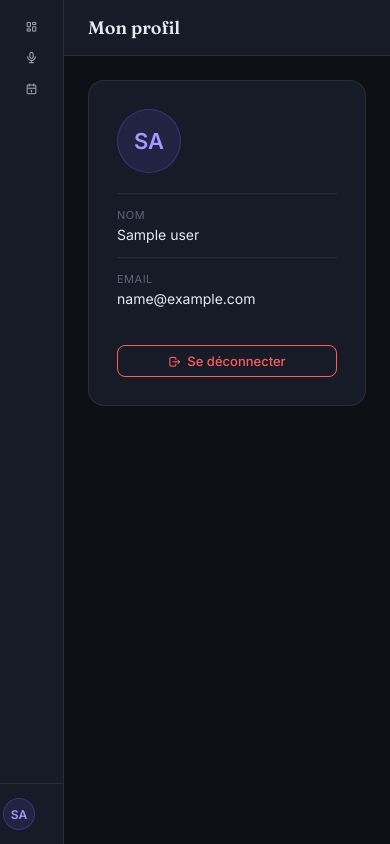
After one commit to malickl/Scribe-RNCP, a Flask app: page /profil in a window 390 px wide. The commit adds this page. Run offline with Flask 3, Linux system fonts and the light colour scheme; the visitor is signed in with stand-in values (Sample User, id 1); a database or web service that is not in the repository returns one stand-in record (values such as "Sample title"); some libraries are stand-ins or nearby versions.

Commit message:
Dashboard polish, bot tracking, profile page, dictaphone naming
- Fix data-actions attribute breaking on tojson's unescaped quotes,
  which silently prevented actions from ever rendering in the panel
- Add a close (X) button to the meeting detail panel
- Track already-assigned bots via existing titre+date (no schema
  change) and show a "Bot programmé" badge instead of the button
- Hide visio meetings from the dashboard entirely until they've
  actually taken place, instead of showing them as "pending"
- Drop the periodic dashboard auto-reload
- Add /profil: shows name/email with a logout button gated behind a
  confirmation modal, instead of logging out on a single sidebar click
- Add /renommer: rename a meeting or recording after the fact,
  scoped to the owning user to prevent cross-account edits
- Dictaphone: prompt for a recording name (defaulting to "Enregistrement
  dictaphone") after stopping, before upload; fix layout regression
  where the capture step lost its flex centering

```diff
--- a/routes/auth.py
+++ b/routes/auth.py
@@ -4,10 +4,10 @@ OAuth Google, connexion, gestion des utilisateurs.
 """
 import json
 import os
-from flask import Blueprint, request, session, redirect, url_for
+from flask import Blueprint, request, session, redirect, url_for, render_template
 from google_auth_oauthlib.flow import Flow
 from googleapiclient.discovery import build
-from utils.database import get_or_create_user
+from utils.database import get_or_create_user, get_user
 
 auth_bp = Blueprint("auth", __name__)
 
@@ -73,6 +73,20 @@ def callback():
 
 
 
+@auth_bp.route("/profil")
+def profil():
+    if 'user_id' not in session:
+        return redirect(url_for('auth.login'))
+
+    return render_template("profil.html", user=get_user(session['user_id']))
+
+
+@auth_bp.route("/logout")
+def logout():
+    session.clear()
+    return redirect(url_for('index'))
+
+
 @auth_bp.route("/conditions")
 def conditions():
     with open("dpa.txt", "r", encoding="utf-8") as f:
--- a/routes/captation.py
+++ b/routes/captation.py
@@ -4,18 +4,22 @@ Regroupe les deux modes de captation audio : visio (bot Recall) et dictaphone (u
 Ne pas séparer dictaphone dans un autre fichier : les deux modes de captation vivent ici ensemble.
 """
 
-from flask import Blueprint, request, session, redirect, url_for, jsonify
+from flask import Blueprint, request, session, redirect, url_for, jsonify, render_template
 from utils.database import insert_dictaphone
 from utils.database import get_user
+from utils.database import get_bot_event_keys
 from routes.pipeline import run_pipeline
 from googleapiclient.discovery import build
 import threading
 import os
 import uuid
-from flask import render_template
 from google.oauth2.credentials import Credentials
 from google.auth.transport.requests import Request as GoogleRequest
 from datetime import datetime, timezone
+from utils.recall import get_audio
+from utils.database import get_reunion_by_bot_id
+from utils.database import insert_reunion
+from utils.recall import send_bot
 
 JOURS_FR = ["lundi", "mardi", "mercredi", "jeudi", "vendredi", "samedi", "dimanche"]
 MOIS_FR = ["janv.", "févr.", "mars", "avr.", "mai", "juin", "juil.", "août", "sept.", "oct.", "nov.", "déc."]
@@ -39,10 +43,7 @@ def _group_by_day(reunions_list):
             groups.append({"label": label, "reunions": []})
         groups[-1]["reunions"].append(r)
     return groups
-from utils.recall import get_audio
-from utils.database import get_reunion_by_bot_id
-from utils.database import insert_reunion
-from utils.recall import send_bot
+
 
 captation_bp = Blueprint("captation", __name__)
 
@@ -68,6 +69,8 @@ def reunions():
         timeMin=now
     ).execute()
 
+    bot_event_keys = get_bot_event_keys(session['user_id'])
+
     reunions_list = []
     for event in events.get('items', []):
         lien = event.get('hangoutLink')
@@ -75,13 +78,15 @@ def reunions():
         if not lien or not date_iso:
             continue
         dt = datetime.fromisoformat(date_iso.replace('Z', '+00:00'))
+        titre = event.get('summary', 'Sans titre')
         reunions_list.append({
-            "titre": event.get('summary', 'Sans titre'),
+            "titre": titre,
             "date": date_iso,
             "heure": dt.strftime("%Hh%M"),
             "jour_label": _jour_label(dt),
             "participants": [p['email'] for p in event.get('attendees', [])],
-            "lien": lien
+            "lien": lien,
+            "has_bot": (titre, dt.strftime('%Y-%m-%dT%H:%M:%S')) in bot_event_keys
         })
 
     return render_template(
@@ -101,7 +106,8 @@ def dictaphone():
     filename = f"dictaphone_{session['user_id']}_{uuid.uuid4().hex}{extension}"
     audio.save(filename)
 
-    id_dictaphone = insert_dictaphone(session['user_id'], "Enregistrement")
+    titre = request.form.get("titre", "").strip() or "Enregistrement dictaphone"
+    id_dictaphone = insert_dictaphone(session['user_id'], titre)
 
     threading.Thread(
         target=run_pipeline,
--- a/routes/dashboard.py
+++ b/routes/dashboard.py
@@ -4,10 +4,13 @@ Tableau de bord, filtres, suppression de compte.
 """
 
 from collections import Counter
-from flask import Blueprint, session, redirect, url_for, render_template
-from utils.database import check_consent, record_consent, get_user_meetings, get_user_recordings, get_user
+from datetime import datetime
+from flask import Blueprint, session, redirect, url_for, render_template, request
+from utils.database import check_consent, record_consent, get_user_meetings, get_user_recordings, get_user, rename_item
 
 dashboard_bp = Blueprint("dashboard", __name__)
+
+TABLES_RENOMMABLES = {"reunions", "dictaphones"}
 
 
 def _stats(meetings, recordings):
@@ -33,10 +36,18 @@ def _stats(meetings, recordings):
     }
 
 
+def _has_taken_place(date, resume):
+    """Une réunion visio programmée dans le futur n'a pas encore eu lieu :
+    on ne l'affiche nulle part au dashboard tant que ce n'est pas le cas."""
+    return bool(resume) or not date or date <= datetime.now()
+
+
 def _merged_items(meetings, recordings):
     items = []
     for type_, rows in (("visio", meetings), ("dicta", recordings)):
         for id_, titre, date, theme, categorie, humeur, resume, actions in rows:
+            if not _has_taken_place(date, resume):
+                continue
             items.append({
                 "type": type_,
                 "id": id_,
@@ -60,7 +71,7 @@ def dashboard():
     if not check_consent(session['user_id']):
         return render_template("consent.html")
 
-    meetings = get_user_meetings(session['user_id'])
+    meetings = [m for m in get_user_meetings(session['user_id']) if _has_taken_place(m[2], m[6])]
     recordings = get_user_recordings(session['user_id'])
     user = get_user(session['user_id'])
 
@@ -73,6 +84,21 @@ def dashboard():
     )
 
 
+@dashboard_bp.route("/renommer", methods=["POST"])
+def renommer():
+    if 'user_id' not in session:
+        return redirect(url_for('auth.login'))
+
+    table = request.form.get('table')
+    row_id = request.form.get('id')
+    titre = request.form.get('titre', '').strip()
+
+    if table in TABLES_RENOMMABLES and row_id and titre:
+        rename_item(session['user_id'], table, row_id, titre)
+
+    return redirect(url_for('dashboard.dashboard'))
+
+
 @dashboard_bp.route("/accept_consent", methods=["POST"])
 def accept_consent():
     if 'user_id' not in session:
--- a/templates/base.html
+++ b/templates/base.html
@@ -31,9 +31,12 @@
   .nav-item { display: flex; align-items: center; gap: 10px; padding: 8px 10px; border-radius: var(--radius); font-size: 13px; color: var(--text-secondary); cursor: pointer; margin-bottom: 2px; transition: all 0.15s; text-decoration: none; }
   .nav-item:hover { background: var(--surface-2); color: var(--text-primary); }
   .nav-item.active { background: var(--accent-bg); color: var(--accent-text); }
-  .sidebar-user { padding: 14px 16px; border-top: 1px solid var(--border); display: flex; align-items: center; gap: 10px; }
+  .sidebar-user { padding: 14px 16px; border-top: 1px solid var(--border); display: flex; align-items: center; gap: 10px; text-decoration: none; transition: background 0.15s; }
+  .sidebar-user:hover { background: var(--surface-2); }
+  .sidebar-user-arrow { color: var(--text-muted); font-size: 15px; flex-shrink: 0; opacity: 0; transition: opacity 0.15s; }
+  .sidebar-user:hover .sidebar-user-arrow { opacity: 1; }
   .avatar { width: 32px; height: 32px; border-radius: 50%; background: var(--accent-bg); border: 1px solid var(--accent-border); display: flex; align-items: center; justify-content: center; font-size: 12px; font-weight: 600; color: var(--accent-text); flex-shrink: 0; }
-  .user-info { min-width: 0; }
+  .user-info { min-width: 0; flex: 1; }
   .user-info p { font-size: 13px; font-weight: 500; color: var(--text-primary); white-space: nowrap; overflow: hidden; text-overflow: ellipsis; }
   .user-info span { font-size: 11px; color: var(--text-muted); white-space: nowrap; overflow: hidden; text-overflow: ellipsis; display: block; }
 
@@ -75,13 +78,14 @@
       <a href="/reunions" class="nav-item {{ 'active' if active_nav == 'reunions' else '' }}"><i class="ti ti-calendar"></i> <span>Mes réunions</span></a>
     </div>
     {% if user %}
-    <div class="sidebar-user">
+    <a href="/profil" class="sidebar-user">
       <div class="avatar">{{ (user.nom or user.email)[:2]|upper }}</div>
       <div class="user-info">
         <p>{{ user.nom or user.email }}</p>
         <span>{{ user.email }}</span>
       </div>
-    </div>
+      <i class="ti ti-chevron-right sidebar-user-arrow"></i>
+    </a>
     {% endif %}
   </div>
 
--- a/templates/index.html
+++ b/templates/index.html
@@ -196,7 +196,6 @@
         <svg width="18" height="18" viewBox="0 0 48 48"><path fill="#FFC107" d="M43.6 20.5H42V20H24v8h11.3C33.7 32.6 29.3 36 24 36c-6.6 0-12-5.4-12-12s5.4-12 12-12c3.1 0 5.8 1.1 8 3l6-6C34.5 5.1 29.5 3 24 3 12.4 3 3 12.4 3 24s9.4 21 21 21 21-9.4 21-21c0-1.3-.1-2.3-.4-3.5z"/><path fill="#FF3D00" d="M6.3 14.7l6.6 4.8C14.5 16 18.9 13 24 13c3.1 0 5.8 1.1 8 3l6-6C34.5 5.1 29.5 3 24 3 16 3 9.1 7.6 6.3 14.7z"/><path fill="#4CAF50" d="M24 45c5.4 0 10.3-2.1 14-5.5l-6.5-5.5C29.4 35.7 26.9 36.5 24 36.5c-5.3 0-9.7-3.4-11.3-8.1l-6.6 5.1C9 39.5 15.9 45 24 45z"/><path fill="#1976D2" d="M43.6 20.5H42V20H24v8h11.3c-.8 2.3-2.3 4.2-4.2 5.5l6.5 5.5C41 35.7 43.5 30.7 43.5 24c0-1.3-.1-2.3-.4-3.5z"/></svg>
         Se connecter avec Google
       </a>
-      <a href="/dictaphone" class="btn btn-ghost"><i class="ti ti-microphone"></i> Essayer le dictaphone</a>
     </div>
 
     <div class="features">
--- /dev/null
+++ b/templates/profil.html
@@ -0,0 +1,61 @@
+{% extends "base.html" %}
+{% block title %}Mon profil — Scribe{% endblock %}
+{% block topbar_title %}Mon profil{% endblock %}
+
+{% block extra_style %}
+  .profile-card { max-width: 420px; background: var(--surface-1); border: 1px solid var(--border); border-radius: 16px; padding: 28px; }
+  .profile-avatar { width: 64px; height: 64px; border-radius: 50%; background: var(--accent-bg); border: 1px solid var(--accent-border); display: flex; align-items: center; justify-content: center; font-size: 22px; font-weight: 600; color: var(--accent-text); margin-bottom: 20px; }
+  .profile-field { padding: 14px 0; border-top: 1px solid var(--border); }
+  .profile-field:first-of-type { border-top: none; }
+  .profile-field-label { font-size: 11px; color: var(--text-muted); text-transform: uppercase; letter-spacing: 0.5px; margin-bottom: 4px; }
+  .profile-field-value { font-size: 14px; color: var(--text-primary); }
+  .btn-danger-outline { background: transparent; border: 1px solid var(--danger); color: var(--danger-text); width: 100%; justify-content: center; margin-top: 24px; }
+  .btn-danger-outline:hover { background: var(--danger-bg); }
+
+  .modal-overlay { position: fixed; inset: 0; background: rgba(0,0,0,0.6); align-items: center; justify-content: center; z-index: 100; display: none; }
+  .modal-overlay.open { display: flex; }
+  .modal { background: var(--surface-1); border: 1px solid var(--border-strong); border-radius: 16px; padding: 24px; width: 380px; max-width: 90vw; }
+  .modal-title { font-size: 15px; font-weight: 500; color: var(--text-primary); margin-bottom: 8px; }
+  .modal-text { font-size: 13.5px; color: var(--text-secondary); line-height: 1.6; margin-bottom: 20px; }
+  .modal-actions { display: flex; gap: 8px; justify-content: flex-end; }
+{% endblock %}
+
+{% block content %}
+<div class="content">
+  <div class="profile-card">
+    <div class="profile-avatar">{{ (user.nom or user.email)[:2]|upper }}</div>
+    <div class="profile-field">
+      <div class="profile-field-label">Nom</div>
+      <div class="profile-field-value">{{ user.nom or '—' }}</div>
+    </div>
+    <div class="profile-field">
+      <div class="profile-field-label">Email</div>
+      <div class="profile-field-value">{{ user.email }}</div>
+    </div>
+    <button class="btn btn-danger-outline" onclick="openLogoutModal()">
+      <i class="ti ti-logout"></i> Se déconnecter
+    </button>
+  </div>
+</div>
+{% endblock %}
+
+{% block panel %}
+<div class="modal-overlay" id="logout-overlay" onclick="closeLogoutModalOutside(event)">
+  <div class="modal">
+    <div class="modal-title">Se déconnecter ?</div>
+    <div class="modal-text">Voulez-vous vraiment vous déconnecter de Scribe ?</div>
+    <div class="modal-actions">
+      <button class="btn" onclick="closeLogoutModal()">Annuler</button>
+      <a href="/logout" class="btn btn-danger-outline" style="width:auto;margin-top:0;">Se déconnecter</a>
+    </div>
+  </div>
+</div>
+{% endblock %}
+
+{% block scripts %}
+<script>
+  function openLogoutModal() { document.getElementById('logout-overlay').classList.add('open'); }
+  function closeLogoutModal() { document.getElementById('logout-overlay').classList.remove('open'); }
+  function closeLogoutModalOutside(e) { if (e.target.id === 'logout-overlay') closeLogoutModal(); }
+</script>
+{% endblock %}
```
Also changed, not shown: templates/dashboard.html (+39 -7 lines), templates/dictaphone.html (+47 -12 lines), templates/reunions.html (+10 -5 lines), utils/database.py (+31 -0 lines).
